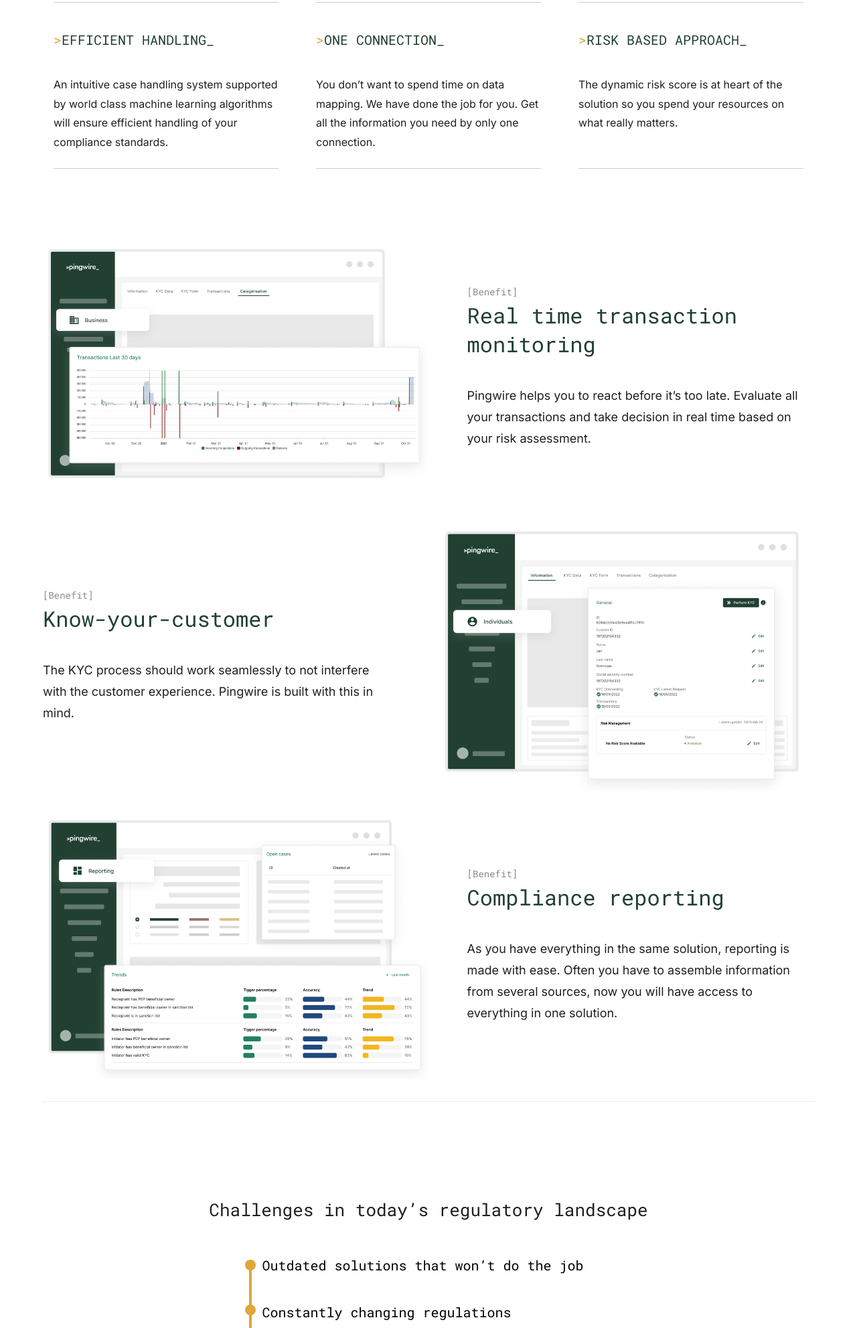
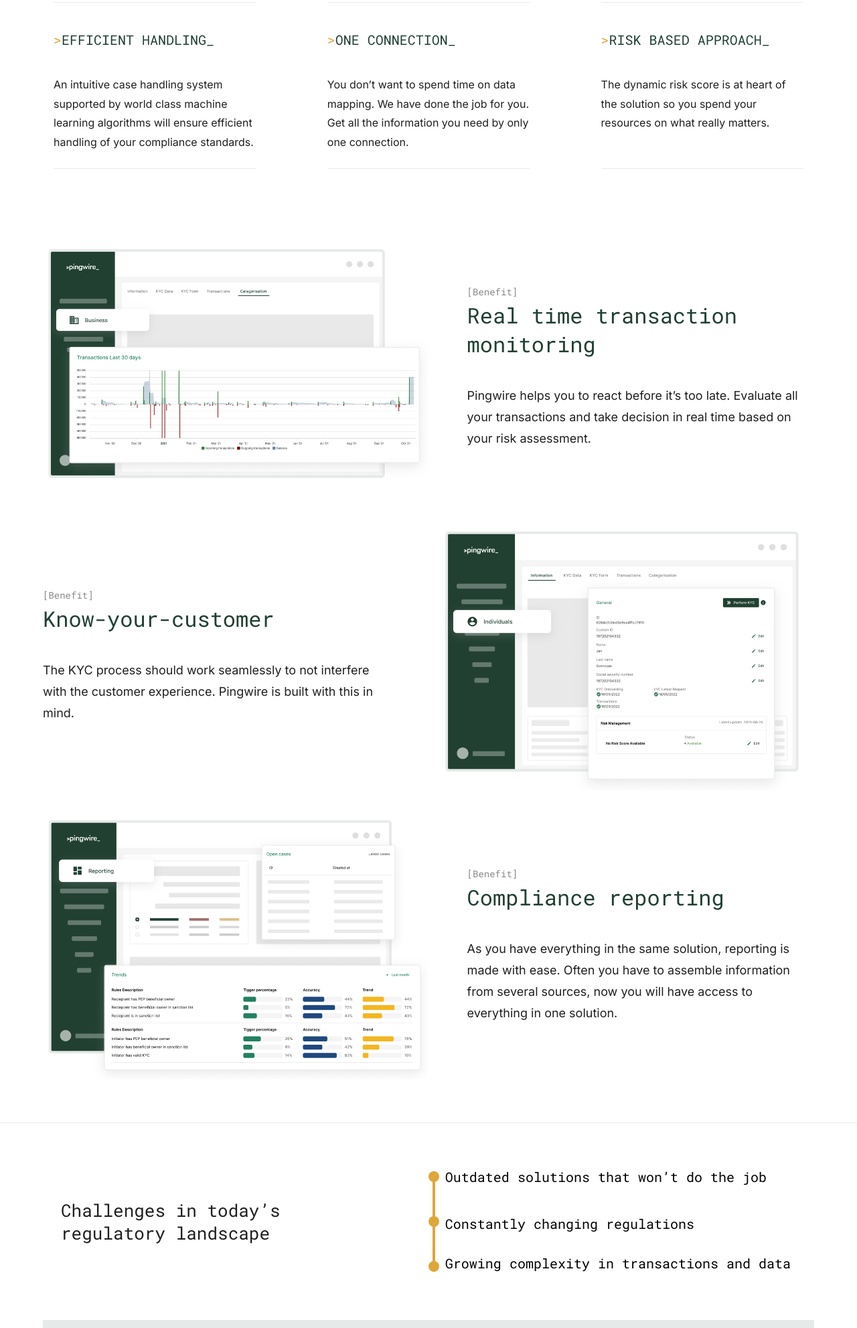
Before and after one commit to Pingwire/pingwire-website, a Gatsby site: page / in a window 1280 px wide. Shown: the part 817-2800 px from the top of the page at 67% size. Built offline with nearby package versions, Linux system fonts and the light colour scheme; Gatsby itself is replaced by a stand-in of ours.

Commit message:
Fix responsiveness of challenges

```diff
--- a/src/components/Benefits.js
+++ b/src/components/Benefits.js
@@ -2,7 +2,6 @@
 import { StaticImage } from 'gatsby-plugin-image';
 import styled from 'styled-components';
 import PropTypes from 'prop-types';
-import LineBreak from './LineBreak';
 import breakpoints from '../../contants/breakpoints';
 
 const BenefitsRow = styled('div')`
@@ -34,11 +33,11 @@
   box-sizing: border-box;
   align-items: flex-start;
   flex-shrink: 1;
-  border-top: 1px solid rgba(33, 64, 50, 0.25);
+  border-top: 1px solid rgba(33, 64, 50, 0.1);
   @media (min-width: ${breakpoints.laptop}) {
     align-items: flex-start;
-    width: 30%;
-    border-bottom: 1px solid rgba(33, 64, 50, 0.25);
+    width: 27%;
+    border-bottom: 1px solid rgba(33, 64, 50, 0.1);
   }
 `;
 
@@ -332,7 +331,6 @@
           </StyledCardContent>
         </StyledCard>
       </StyledBenefitCard>
-      <LineBreak size="full" />
     </BenefitCardsContainer>
   </StyledContainer>
 );
--- a/src/components/Challanges.js
+++ b/src/components/Challanges.js
@@ -1,6 +1,5 @@
 import React from 'react';
 import styled from 'styled-components';
-import LineBreak from './LineBreak';
 import Button from './Button';
 import breakpoints from '../../contants/breakpoints';
 import useMediaQuery from '../hooks/useMediaQuery';
@@ -12,9 +11,16 @@
   flex-shrink: 1;
   justify-content: space-between;
   flex-wrap: wrap;
-  padding: 15% 2% 15% 2%;
+  padding: 2rem 1rem;
+
   @media (min-width: ${breakpoints.tablet}) {
-    padding: 80px 156px;
+    padding: 3rem 2rem;
+  }
+  @media (min-width: ${breakpoints.laptop}) {
+    padding: 4rem 4rem;
+  }
+  @media (min-width: ${breakpoints.desktop}) {
+    padding: 6rem 9rem;
   }
 `;
 
@@ -28,20 +34,23 @@
   border-color: transparent;
   background-color: rgba(230, 235, 234, 1);
   flex-wrap: wrap;
-  @media (min-width: ${breakpoints.desktop}) {
+
+  @media (min-width: ${breakpoints.laptop}) {
     justify-content: start ;
   }
 `;
 
 const StyledCardContainer = styled('div')`
-  margin: 0 1% 0 0;
-  width: 80%;
   display: flex;
   position: relative;
   box-sizing: border-box;
   align-items: center;
   flex-shrink: 1;
   flex-wrap: wrap;
+
+  @media (min-width: ${breakpoints.laptop}) {
+    width: 80%;
+  }
 `;
 
 const StyledCardTextContainer = styled('div')`
@@ -60,7 +69,8 @@
   text-align: center;
   font-family: Roboto Mono;
   font-weight: inherit;
-  @media (min-width: ${breakpoints.desktop}) {
+
+  @media (min-width: ${breakpoints.laptop}) {
     text-align: left;
   }
 `;
@@ -74,8 +84,9 @@
   font-family: Inter;
   font-weight: 400px;
   line-height: 178%;
-  @media (min-width: ${breakpoints.desktop}) {
+  @media (min-width: ${breakpoints.laptop}) {
     text-align: left;
+  }
 `;
 
 const StyledChallengesContainer = styled('div')`
@@ -83,11 +94,21 @@
   align-items: center;
   flex-shrink: 1;
   flex-wrap: wrap;
-  justify-content: center;
+  justify-content: space-around;
   width: 100%;
-  padding-bottom: 5%;
+  gap: 2rem;
+  margin-bottom: 2rem;
+
+  @media (min-width: ${breakpoints.laptop}) {
+    margin-bottom: 3rem;
+  }
+
+  @media (min-width: ${breakpoints.laptop}) {
+    margin-bottom: 4rem;
+  }
+
   @media (min-width: ${breakpoints.desktop}) {
-    justify-content: space-between;
+    margin-bottom: 6rem;
   }
 `;
 
@@ -102,11 +123,10 @@
 
 const ChallengesListContainer = styled('div')`
   border-left: 4px solid #DFA639;
-  height: 100%;
   display: flex;
   justify-content: space-between;
   flex-direction: column;
-  margin: 1%
+  margin: 0.5rem;
 `;
 
 const ChallengesListItemContainer = styled('div')`
@@ -116,7 +136,7 @@
     if (props.position === 'bottom') return 'end';
     return 'center';
   }};
-  height: 100%;
+
   @media (min-width: ${breakpoints.tablet}) {
     height: 50px;
   }
@@ -133,25 +153,23 @@
 
 const StyledTitle = styled('h1')`
   color: #201F1F;
-  margin: 0  0 5% 0;
+  margin: 0;
   font-size: 26px;
   font-family: Roboto Mono;
   font-weight: inherit;
   text-align: left;
+
+  @media (min-width: ${breakpoints.laptop}) {
+    width: 40%;
+  }
+
   @media (min-width: ${breakpoints.desktop}) {
-    width: 40%;
     font-size: 40px;
-    margin: 0;
   }
 `;
 
 const ButtonContainer = styled('div')`
   padding: 20px;
-`;
-
-const LineContainer = styled('div')`
-  padding-top: 10%;
-  width: 100%;
 `;
 
 const Challenges = () => {
@@ -194,9 +212,6 @@
           </Button>
         </ButtonContainer>
       </StyledCard>
-      <LineContainer>
-        <LineBreak size="full" />
-      </LineContainer>
     </Container>
 
   );
--- a/src/pages/index.js
+++ b/src/pages/index.js
@@ -9,13 +9,16 @@
 import Onboarding from '../components/Onboarding';
 import AboutUs from '../components/AboutUs';
 import Contact from '../components/Contact';
+import LineBreak from '../components/LineBreak';
 
 const Home = () => (
   <Page>
     <MenuBar />
     <Hero />
     <Benefits id="benefits" />
+    <LineBreak size="full" />
     <Challenges />
+    <LineBreak size="full" />
     <Capabilities id="capabilities" />
     <Onboarding id="onboarding" />
     <AboutUs id="aboutUs" />
```
